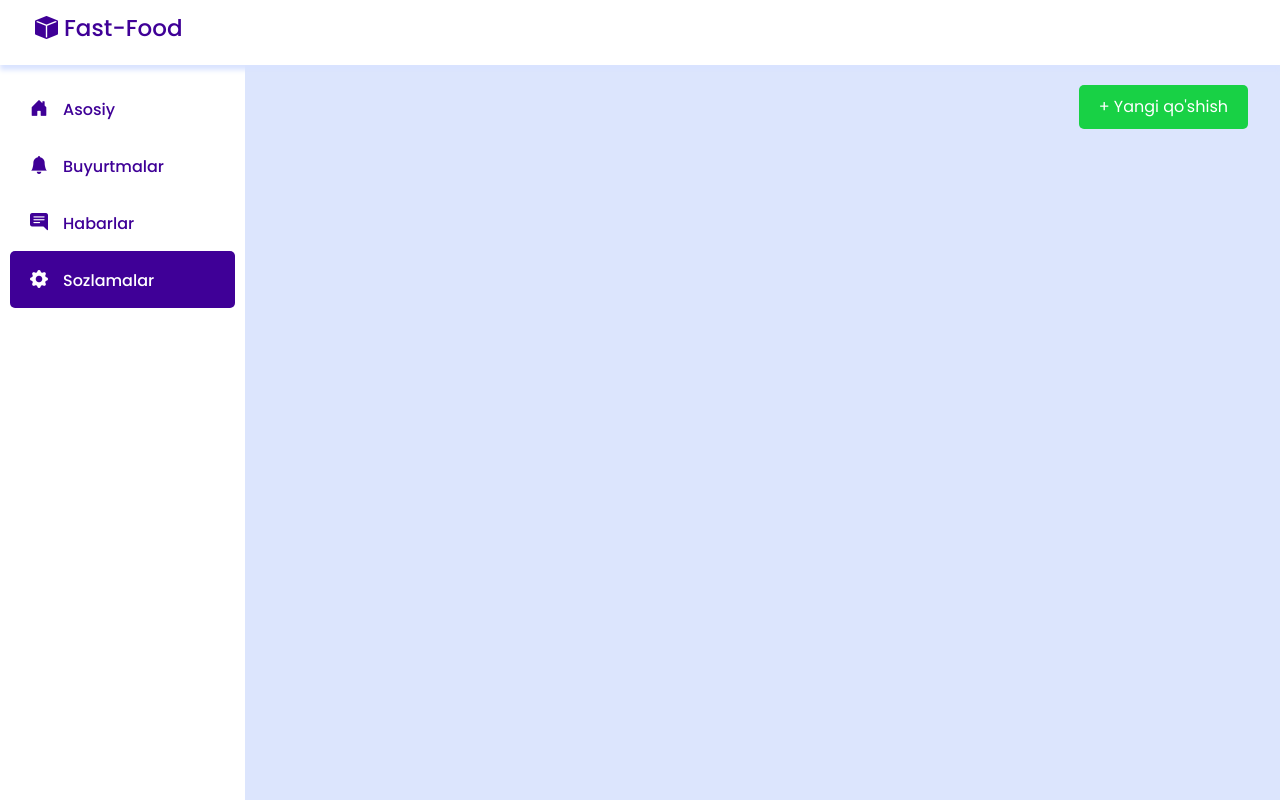
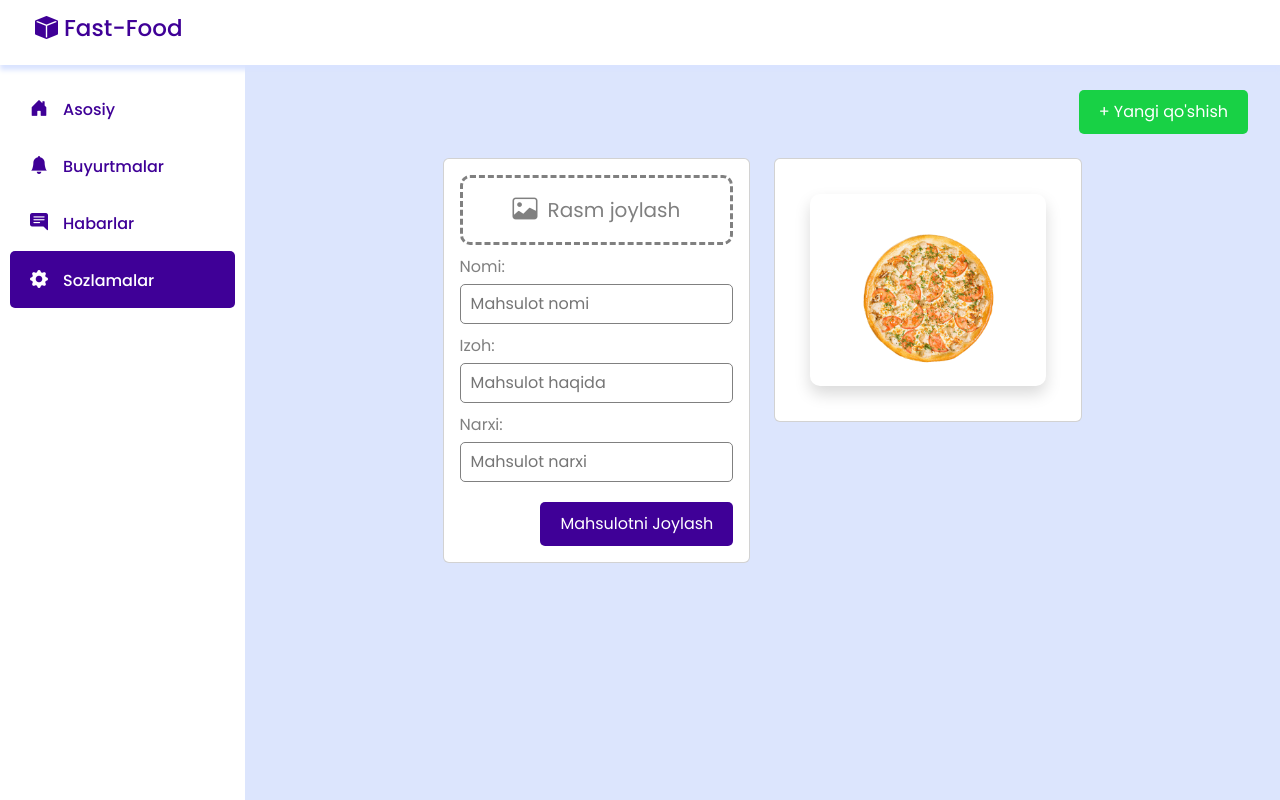
Before and after one commit to DilshodMahmudov0156/owner-window, a React (Create React App) app: page /sozlamalar in a window 1280 px wide. Built offline with nearby package versions, Linux system fonts and the light colour scheme.

Commit message:
I finished settings page design

```diff
--- a/package.json
+++ b/package.json
@@ -3,13 +3,16 @@
   "version": "0.1.0",
   "private": true,
   "dependencies": {
+    "@redux-devtools/extension": "^3.3.0",
     "@testing-library/jest-dom": "^5.17.0",
     "@testing-library/react": "^13.4.0",
     "@testing-library/user-event": "^13.5.0",
     "react": "^18.3.1",
     "react-dom": "^18.3.1",
+    "react-redux": "^9.1.2",
     "react-router-dom": "^6.25.1",
     "react-scripts": "5.0.1",
+    "redux": "^5.0.1",
     "web-vitals": "^2.1.4"
   },
   "scripts": {
--- a/src/App.css
+++ b/src/App.css
@@ -77,15 +77,74 @@
     background-color: #18d145;
     border: none;
     border-radius: 5px;
+    margin-top: 5px;
 }
 .my-input{
     width: 100%;
     display: block;
-    margin-top: 15px;
-    border: 1px solid #3f0097;
+    margin-top: 5px;
+    border: 1px solid gray;
     border-radius: 5px;
     padding: 7px 10px;
+    transition: 0.05s;
+}
+.my-image-label{
+    display: flex;
+    justify-content: center;
+    align-items: center;
+    width: 100%;
+    height: 70px;
+    border: 3px dashed gray;
+    color: gray;
+    font-size: 25px;
+    border-radius: 10px;
+}
+.my-image-label:hover{
+    transition: 0.2s;
+    color: #3f0097;
+    border-color: #3f0097;
+}
+.file-text{
+    font-size: 20px;
+    margin-left: 10px;
+}
+.my-label{
+    display: block;
+    margin-top: 10px;
+    color: gray;
 }
 .my-input:focus{
-    outline: 1px solid #008f24;
+    outline: 2px solid rgba(63, 0, 151, 0.49);
 }
+.submit-btn{
+    padding: 10px 20px;
+    border: none;
+    border-radius: 5px;
+    background-color: #3f0097;
+    color: #fff;
+    margin-top: 20px;
+}
+.submit-btn:hover{
+    transition: 0.2s;
+    background-color: #14003f;
+}
+.submit-btn:focus{
+    outline: none;
+}
+.my-card{
+    width: auto;
+    height: auto;
+    margin: 35px;
+    padding: 20px;
+    /*border: 1px solid #3f0097;*/
+    border-radius: 10px;
+    box-sizing: border-box;
+
+}
+.card-image{
+    width: 70%;
+    height: auto;
+    display: block;
+    margin: auto;
+    margin-top: 15px;
+}
--- /dev/null
+++ b/src/configurations/my-reducer.js
@@ -0,0 +1,15 @@
+const initialState = {
+    data: [],
+    products: [],
+    orders: [],
+    messages: []
+}
+
+const MyReducer = (state = initialState, action) => {
+    switch (action.type){
+        default:
+            return state;
+    }
+}
+
+export default MyReducer;
--- a/src/index.js
+++ b/src/index.js
@@ -2,12 +2,19 @@ import React from 'react';
 import ReactDOM from 'react-dom/client';
 import App from './App';
 import "./App.css";
+import {Provider} from "react-redux";
+import {createStore} from "redux";
+import MyReducer from "./configurations/my-reducer";
+import {composeWithDevTools} from "@redux-devtools/extension";
+
+const store = createStore(MyReducer, composeWithDevTools());
 
 const root = ReactDOM.createRoot(document.getElementById('root'));
 root.render(
-  <React.StrictMode>
-    <App />
-  </React.StrictMode>
+    <Provider store={store}>
+        <App />
+    </Provider>
+
 );
 
 // If you want to start measuring performance in your app, pass a function
--- a/src/parts/settings-page.js
+++ b/src/parts/settings-page.js
@@ -1,4 +1,5 @@
 import React from 'react';
+import pitsa from "../pitsa.png";
 
 function SettingsPage() {
     return (
@@ -6,7 +7,36 @@ function SettingsPage() {
             <div className="d-flex justify-content-end">
                 <button className="add-btn">+ Yangi qo'shish</button>
             </div>
+            <div className="row justify-content-center add-window mt-4">
+                <div className="col-lg-4">
+                    <div className="card">
+                        <form action="" className="card-body">
+                            <label htmlFor="image" className="my-image-label">
+                                <i className="bi bi-image"></i>
+                                <span className="file-text">Rasm joylash</span>
+                            </label>
+                            <input type="file" className="d-none" id="image"/>
+                            <label htmlFor="name" className="my-label">Nomi:</label>
+                            <input type="text" className="my-input" placeholder="Mahsulot nomi" id="name"/>
+                            <label htmlFor="commit" className="my-label">Izoh:</label>
+                            <input type="text" className="my-input" placeholder="Mahsulot haqida" id='commit'/>
+                            <label htmlFor="price" className="my-label">Narxi:</label>
+                            <input type="number" className="my-input" placeholder="Mahsulot narxi" id="price"/>
+                            <div className="text-end">
+                                <button className="submit-btn">Mahsulotni Joylash</button>
+                            </div>
+                        </form>
+                    </div>
+                </div>
 
+                <div className="col-lg-4">
+                    <div className="card">
+                        <div className="my-card shadow">
+                            <img src={pitsa} alt="" className="card-image"/>
+                        </div>
+                    </div>
+                </div>
+            </div>
         </div>
     );
 }
```
Also changed, not shown: src/pitsa.png (added), 1 other file (tests, documents, lock files or other folders).
